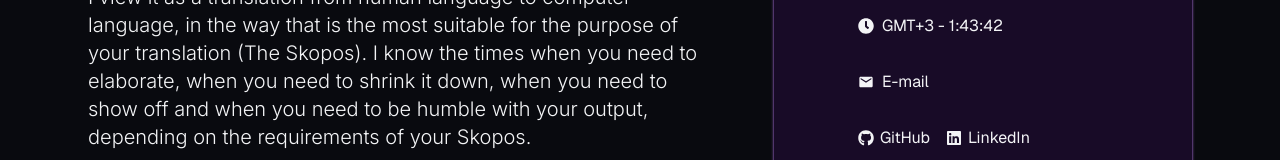
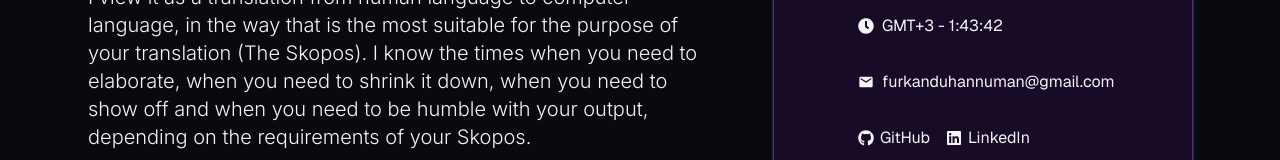
Before and after one commit to frknecn3/my-portfolio, a Next.js app: page / in a window 1280 px wide. Shown: the part 1506-1666 px from the top of the page. Built offline with nearby package versions, Linux system fonts and the light colour scheme; a web font is replaced by a local one.

Commit message:
fix: mail address

```diff
--- a/src/app/page.tsx
+++ b/src/app/page.tsx
@@ -242,7 +242,7 @@ const Home: React.FC = () => {
                   <FaClock />GMT+3 - {time}
                 </div>
                 <div className='flex items-center '>
-                  <Link href='mailto:furkanduhannuman@gmail.com' className='inline-flex items-center  gap-2 hover:underline'><MdEmail />E-mail</Link>
+                  <Link href='mailto:furkanduhannuman@gmail.com' className='inline-flex items-center  gap-2 hover:underline'><MdEmail />furkanduhannuman@gmail.com</Link>
                 </div>
                 <div className='flex gap-4'>
                   <Link className='hover:underline inline-flex items-center gap-1.5' href="https://github.com/frknecn3" target='_blank'><FaGithub />GitHub</Link>
```
